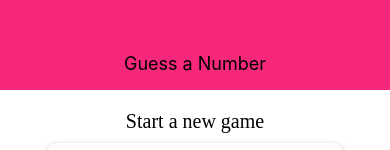
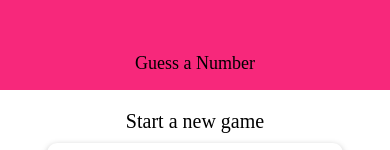
Before and after one commit to BryanBorge/guess-a-number, a React Native app: screen / in a window 390 px wide. Shown: the top 150 px of the page. Built offline with nearby package versions, Linux system fonts and the light colour scheme.

Commit message:
Added wrapper component for title

```diff
--- a/components/Header.js
+++ b/components/Header.js
@@ -1,10 +1,11 @@
 import React from "react";
 import { View, Text, StyleSheet } from "react-native";
 import Colors from "../constants/colors";
+import TitleText from "../components/TitleText";
 const Header = props => {
   return (
     <View style={styles.header}>
-      <Text style={styles.headerTitle}>{props.title}</Text>
+      <TitleText>{props.title}</TitleText>
     </View>
   );
 };
@@ -20,6 +21,7 @@
   },
   headerTitle: {
     color: "black",
+    fontFamily: "open-sans-bold",
     fontSize: 18,
   },
 });
```
